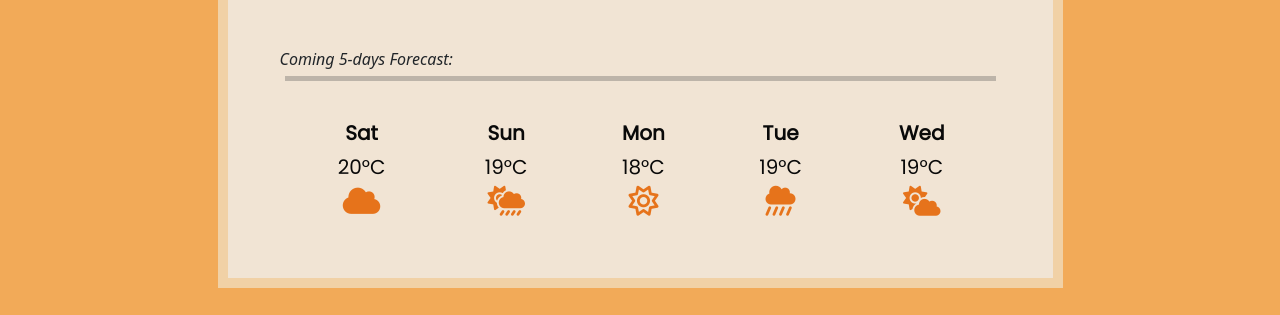
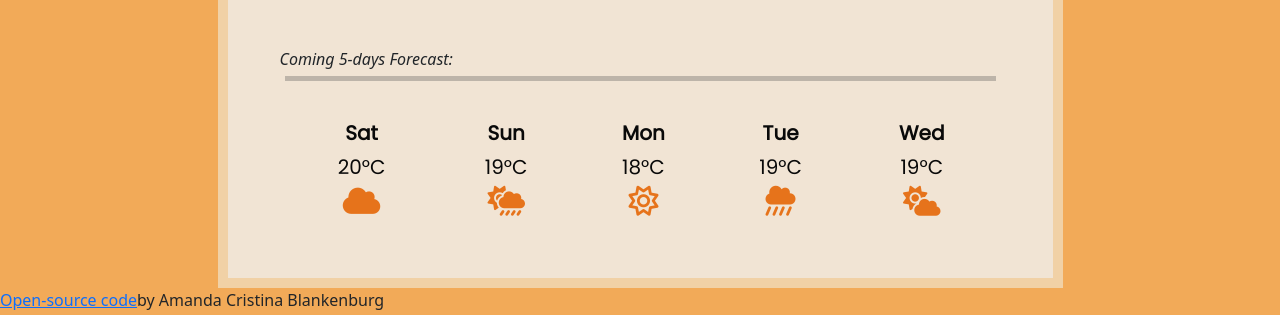
Before and after one commit to amandablank/SC-plus-weather-app-v1, a website built with Parcel: page index.html in a window 1280 px wide. Shown: the part 485-800 px from the top of the page. Built offline with nearby package versions, Linux system fonts and the light colour scheme.

Commit message:
Added a link to the open-source code

```diff
--- a/index.html
+++ b/index.html
@@ -96,6 +96,7 @@
  </table>
     </div>
     </div>
+    <span><a href="https://github.com/amandablank/weather-app">Open-source code</a>by Amanda Cristina Blankenburg</span>
     <script src="src/index.js"></script>
   </body>
 </html>
```
